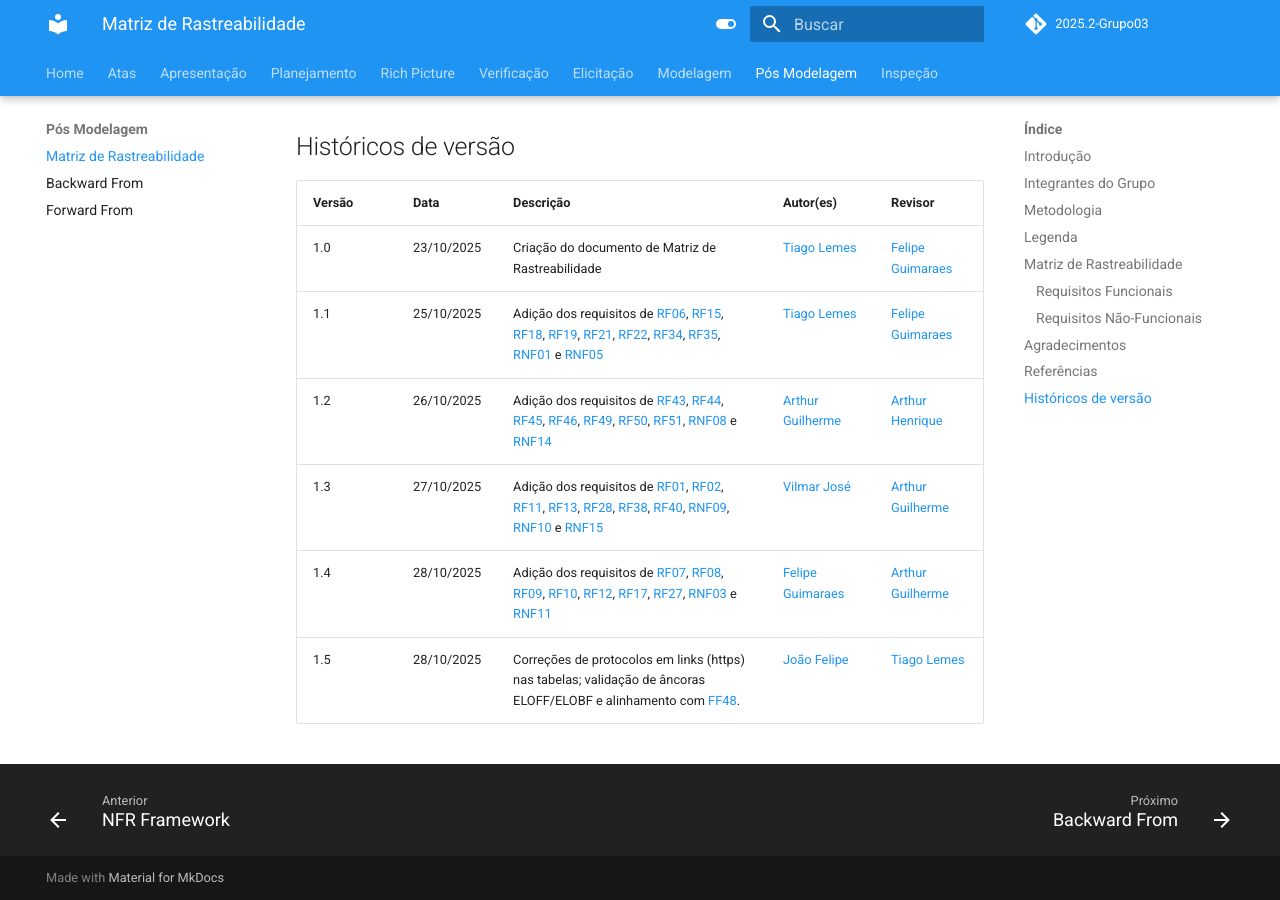
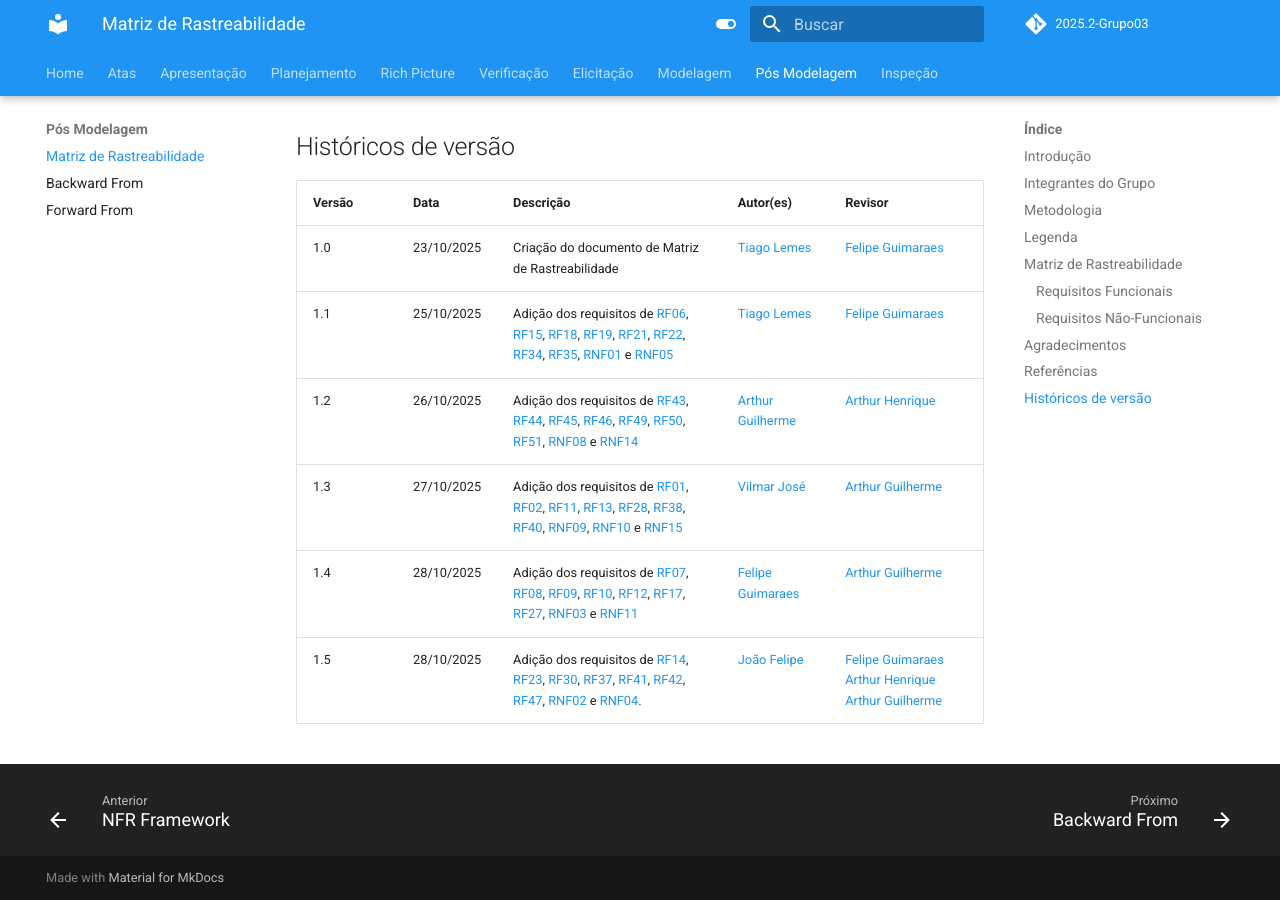
Before and after one commit to Requisitos-de-Software/2025.2-Grupo03, an MkDocs documentation site: the page built from docs/Pos-modelagem/matriz_de_rastreabilidade.md, in a window 1280 px wide and 900 px high, scrolled down 13169 px. Built offline with MkDocs 1.6.1 and Material for MkDocs 9.7.7, drawn with Linux system fonts in a browser that asks for light colours; comment, search, counter and statistics services are not loaded; some of the changed text lies outside the part shown.

Commit message:
Créditos na MR

```diff
--- a/docs/Pos-modelagem/matriz_de_rastreabilidade.md
+++ b/docs/Pos-modelagem/matriz_de_rastreabilidade.md
@@ -19,7 +19,7 @@
 | [Arthur Guilherme](https://github.com/ArthurGuilher62) | Adição dos requisitos de [RF43](#MR43), [RF44](#MR44), [RF45](#MR45), [RF46](#MR46), [RF49](#MR49), [RF50](#MR50), [RF51](#MR51), [RNF08](#MRN08) e [RNF14](#MRN14)    |
 | [Arthur Henrique](https://github.com/arthurhvieira1)  |      |
 | [Felipe Guimaraes](https://github.com/felipegf1)      | Adição dos requisitos de [RF07](#MR07), [RF08](#MR08), [RF09](#MR09), [RF10](#MR10), [RF12](#MR12), [RF17](#MR17), [RF27](#MR27), [RNF03](#MRN03) e [RNF11](#MRN11)                |
-| [João Felipe](https://github.com/MrBolt2005)          |   |
+| [João Felipe](https://github.com/MrBolt2005)          | Adição dos requisitos de [RF14](#MR14), [RF23](#MR23), [RF30](#MR30), [RF37](#MR37), [RF41](#MR41), [RF42](#MR42), [RF47](#MR47), [RNF02](#MRN02) e [RNF04](#MRN04). |
 | [João Sapiência](https://github.com/JoaoSapiencia)    |     |
 | [Tiago Lemes](https://github.com/TiagoTeixeira-2005)    | Criação do documento de Matriz de Rastreabilidade e adição dos requisitos de [RF06](#MR06), [RF15](#MR15), [RF18](#MR18), [RF19](#MR19), [RF21](#MR21), [RF22](#MR22), [RF34](#MR34), [RF35](#MR35), [RNF01](#MRN01) e [RNF05](#MRN05)   |
 | [Vilmar José](https://github.com/VilmarFagundes)      | Adição dos requisitos de [RF01](#MR01), [RF02](#MR02), [RF11](#MR11), [RF13](#MR13), [RF28](#MR28), [RF38](#MR38), [RF40](#MR40), [RNF09](#MRN09), [RNF10](#MRN10) e [RNF15](#MRN15)   |
@@ -142,4 +142,4 @@
 | 1.2    | 26/10/2025 | Adição dos requisitos de [RF43](#MR43), [RF44](#MR44), [RF45](#MR45), [RF46](#MR46), [RF49](#MR49), [RF50](#MR50), [RF51](#MR51), [RNF08](#MRN08) e [RNF14](#MRN14) | [Arthur Guilherme](https://github.com/ArthurGuilher62) | [Arthur Henrique](https://github.com/arthurhvieira1) |
 | 1.3    | 27/10/2025 | Adição dos requisitos de [RF01](#MR01), [RF02](#MR02), [RF11](#MR11), [RF13](#MR13), [RF28](#MR28), [RF38](#MR38), [RF40](#MR40), [RNF09](#MRN09), [RNF10](#MRN10) e [RNF15](#MRN15) | [Vilmar José](https://github.com/VilmarFagundes) | [Arthur Guilherme](https://github.com/ArthurGuilher62) |
 | 1.4   | 28/10/2025 | Adição dos requisitos de [RF07](#MR07), [RF08](#MR08), [RF09](#MR09), [RF10](#MR10), [RF12](#MR12), [RF17](#MR17), [RF27](#MR27), [RNF03](#MRN03) e [RNF11](#MRN11)  | [Felipe Guimaraes](https://github.com/felipegf1) | [Arthur Guilherme](https://github.com/ArthurGuilher62) |
-| 1.5   | 28/10/2025 | Correções de protocolos em links (https) nas tabelas; validação de âncoras ELOFF/ELOBF e alinhamento com [FF48](https://requisitos-de-software.github.io/2025.2-Grupo03/Pos-modelagem/forward/#FF48). | [João Felipe](https://github.com/MrBolt2005) | [Tiago Lemes](https://github.com/TiagoTeixeira-2005) |
+| 1.5   | 28/10/2025 | Adição dos requisitos de [RF14](#MR14), [RF23](#MR23), [RF30](#MR30), [RF37](#MR37), [RF41](#MR41), [RF42](#MR42), [RF47](#MR47), [RNF02](#MRN02) e [RNF04](#MRN04). | [João Felipe](https://github.com/MrBolt2005) | [Felipe Guimaraes](https://github.com/felipegf1) <rb> [Arthur Henrique](https://github.com/arthurhvieira1) <rb> [Arthur Guilherme](https://github.com/ArthurGuilher62) |
```
